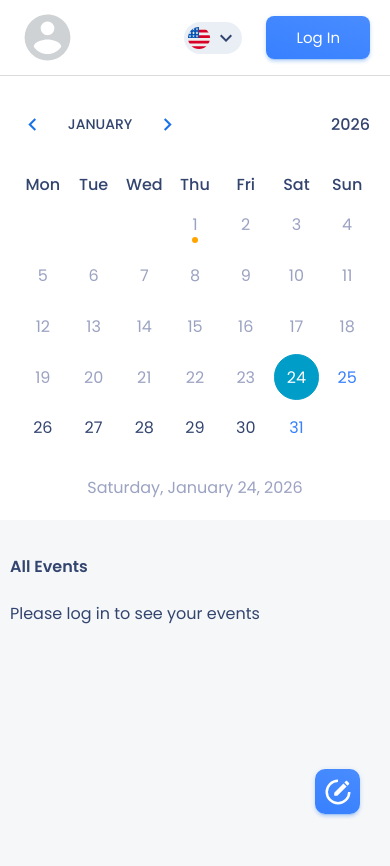
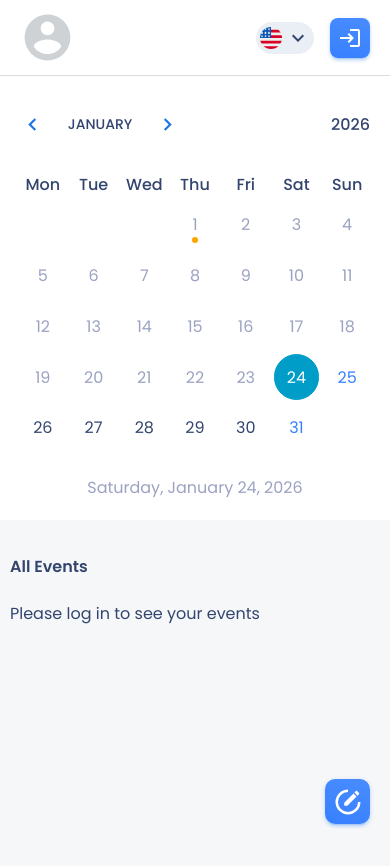
Before and after one commit to Valerij-Hering/new-events-calendar-frontend, a React (Vite) app: page / in a window 390 px wide. Shown: the top 866 px of the page. Built offline with nearby package versions, Linux system fonts and the light colour scheme.

Commit message:
Update project

```diff
--- a/src/assets/svg/Icons.jsx
+++ b/src/assets/svg/Icons.jsx
@@ -584,3 +584,57 @@ export const ImageIcon = ({
         </svg>
     );
 };
+
+
+/* -------------------------------------------------------------------------- */
+/*                                 LOGOUT ICON                                 */
+/* -------------------------------------------------------------------------- */
+export const LogoutIcon = ({
+    color = "currentColor",
+    size = 24,
+    className,
+    ...otherProps
+}) => {
+    const resolvedColor = getResolvedColor(color);
+
+    return (
+        <svg
+            xmlns="http://www.w3.org/2000/svg"
+            viewBox="0 0 24 24"
+            width={size}
+            height={size}
+            fill={resolvedColor}
+            className={className}
+            {...otherProps}
+        >
+            <path d="M11 7L9.6 8.4L12.2 11H2V13H12.2L9.6 15.6L11 17L16 12L11 7M20 19H12V21H20C21.1 21 22 20.1 22 19V5C22 3.9 21.1 3 20 3H12V5H20V19Z" />
+        </svg>
+    );
+};
+
+
+/* -------------------------------------------------------------------------- */
+/*                                  LOGIN ICON                                 */
+/* -------------------------------------------------------------------------- */
+export const LoginIcon = ({
+    color = "currentColor",
+    size = 24,
+    className,
+    ...otherProps
+}) => {
+    const resolvedColor = getResolvedColor(color);
+
+    return (
+        <svg
+            xmlns="http://www.w3.org/2000/svg"
+            viewBox="0 0 24 24"
+            width={size}
+            height={size}
+            fill={resolvedColor}
+            className={className}
+            {...otherProps}
+        >
+            <path d="M17 7L15.59 8.41L18.17 11H8V13H18.17L15.59 15.58L17 17L22 12M4 5H12V3H4C2.9 3 2 3.9 2 5V19C2 20.1 2.9 21 4 21H12V19H4V5Z" />
+        </svg>
+    );
+};
--- a/src/entities/user/ui/UserNavProfile/UserNavProfile.jsx
+++ b/src/entities/user/ui/UserNavProfile/UserNavProfile.jsx
@@ -45,15 +45,15 @@ export const UserNavProfile = () => {
             { isAuthenticated && user ? (
                 <Stack className={styles.userProfile} align='center' gap='12'>
                     <Stack  className={styles.containerUserProfile} onClick={toggle}>
-                        <Avatar image={user.avatarUrl} email={user.email} firstName={user.firstName} lastName={user.lastName} size={45} />
+                        <Avatar image={user.avatarUrl} email={user.email} firstName={user.firstName} lastName={user.lastName} size={60} />
                         <SettingsIcon color="text_primary" className={styles.settingsIcon} size="15"/>
                     </Stack>
-                    {!isMobile &&
+
                         <Stack direction='column' gap={i18n.language === 'ru' ? '4' : ''}>
                             <Text>{user.firstName} {user.lastName}</Text>
                             <Text color='text-secondary' size='14'>{user.email}</Text>
                         </Stack>
-                    }
+
                     {isOpen && (
                         <Stack className={styles.containerEditUserProfile}>
                             <EditUserProfile onClose={close}/>
--- a/src/entities/user/ui/editUserProfile/EditUserProfile.jsx
+++ b/src/entities/user/ui/editUserProfile/EditUserProfile.jsx
@@ -28,11 +28,12 @@ export const EditUserProfile = ({ onClose }) => {
   const { register, handleSubmit, reset, formState } = useForm();
   const [updateUser, { isLoading }] = useUpdateUserMutation();
   const [updateAvatar, { isLoading: isAvatarLoading }] = useUpdateAvatarMutation();
-  const { t } = useTranslation('common');
+  const { t, i18n } = useTranslation('common');
   const { isMobile } = useResize();
   const { value: isOpen, toggle, setFalse: close } = useBoolean(false);
   const [draftAvatar, setDraftAvatar] = useState(null);
   const isAvatarDirty = Boolean(draftAvatar);
+
 
   useEffect(() => {
     if (user) {
@@ -79,9 +80,12 @@ const onSubmit = async (data) => {
   return (
     <Stack className={styles.EditUserProfile} align='center' justify="between" direction="column" gap='48' fullWidth>
         <Stack className={styles.editUserProfileHeader} direction="column" justify="center" align='center' gap='12' fullWidth>
-            <Stack className={styles.containerAvatar} direction="column" align="center" gap="4" onClick={toggle}>
+            <Stack direction="column" align="center" gap={8} onClick={toggle}>
               <Avatar email={user.email} firstName={user.firstName} lastName={user.lastName} size={110} image={draftAvatar || user.avatarUrl}/>
-              {/* <CameraIcon color="text_inverse" className={styles.cameraIcon} size={isMobile ? 20 : 15}/> */}
+              <Stack direction='column' align="center" >
+                            <Text color='text-inverse' size={18}>{user.firstName} {user.lastName}</Text>
+                            <Text className={styles.avatarEmail} color='text-inverse' size={14}>{user.email}</Text>
+                        </Stack>
               <Button size="small" variant="suttle" color="white">{t("button.Add photo")}</Button>
             </Stack>
 
--- a/src/entities/user/ui/editUserProfile/EditUserProfile.module.scss
+++ b/src/entities/user/ui/editUserProfile/EditUserProfile.module.scss
@@ -36,7 +36,7 @@
 .editUserProfileHeader {
     flex: 0 0 25%;
     background-color: var(--color-accent-primary);
-    padding: 25px 20px;
+    padding: 20px;
     box-sizing: border-box;
     background-image: url('../../../../assets/svg/pattern-lines.svg');
     background-size: 250%;
@@ -53,10 +53,6 @@
     color: var(--color-text-secondary);
 }
 
-.containerAvatar {
-    position: relative;
-    cursor: pointer;
-}
 
 .cameraIcon {
     bottom: 0;
--- a/src/features/calendar/ui/AddEvent/AddEvent.module.scss
+++ b/src/features/calendar/ui/AddEvent/AddEvent.module.scss
@@ -1,4 +1,4 @@
-
+@use '@/app/styles/media-queries.scss' as *;
 
 .addEventBtn {
     position: fixed;
@@ -8,6 +8,10 @@
     width: 45px;
     height: 45px;
     padding: 0;
+    @include mobile-768 {
+        bottom: 20px;
+        right: 20px;
+    }
 }
 
 .icon {
--- a/src/shared/ui/Button/Button.jsx
+++ b/src/shared/ui/Button/Button.jsx
@@ -66,11 +66,12 @@ const COLOR_MAP = {
         href,
         fullWidth,
         noPadding,
+        isIcon,
         ...otherProps
     } = props;
 
 
-    const isIcon = variant === "icon";
+
     // 👉 выбираем css-класс по цвету и варианту
     const resolvedColorClass = COLOR_MAP[color]?.[variant];
 
@@ -78,13 +79,14 @@ const COLOR_MAP = {
         className,
         styles[size],
         styles[variant],
-        styles[isIcon ? "icon" : variant],
+
         resolvedColorClass ? styles[resolvedColorClass] : null
     ];
 
     const mods = {
         [styles.fullWidth]: fullWidth,
         [styles.noPadding]: noPadding,
+        [styles.isIcon]: isIcon
     };
 
     const classes = getStyles(styles.button, mods, additional);
--- a/src/shared/ui/Button/Button.module.scss
+++ b/src/shared/ui/Button/Button.module.scss
@@ -237,6 +237,12 @@
   padding: 0 !important;
 }
 
+.isIcon {
+  padding: 0px;
+  width: 40px;
+  height: 40px;
+}
+
   .blue {
     background-image: linear-gradient(195deg, #498cff, #3780ff);
     color: rgb(255, 255, 255);
--- a/src/widgets/Navbar/DesktopNavbar/ui/DesktopNavbar.jsx
+++ b/src/widgets/Navbar/DesktopNavbar/ui/DesktopNavbar.jsx
@@ -7,6 +7,7 @@ import { useTranslation } from "react-i18next";
 import { useAuth } from "@/features/auth/contexts/AuthContext";
 import { UserNavProfile } from "../../../../entities/user/ui/UserNavProfile/UserNavProfile";
 import { useResize } from "../../../../shared/hooks/useResize";
+import { LogoutIcon } from "../../../../assets/svg/Icons";
 
 
 
@@ -28,15 +29,23 @@ export const DesktopNavbar = () => {
     return (
         <Stack tag="nav" className={styles.desktopNavbar} justify='between' align='center' fullWidth>
             <UserNavProfile/>
-            <Stack align='center' gap='24'>
+            <Stack align='center' gap='16'>
                 <LanguageSwitcher />
                 {isAuthenticated ? (
-                    <Button variant='raised' size='medium' onClick={handleLogout}>
-                        {t('button.Log Out')}
+                    <Button {...(isMobile ? { isIcon: true } : {})} variant='raised' size='medium' onClick={handleLogout}>
+                        {isMobile ?
+                            <LogoutIcon/>
+                        :
+                            t('button.Log Out')
+                        }
                     </Button>
                 ) : (
-                    <Button variant='raised' size='medium' onClick={handleLogIn}>
-                        {t('button.Log In')}
+                    <Button {...(isMobile ? { isIcon: true } : {})} variant='raised' size='medium' onClick={handleLogIn}>
+                        {isMobile ?
+                            <LogoutIcon/>
+                        :
+                            t('button.Log In')
+                        }
                     </Button>
                 )}
             </Stack>
```
